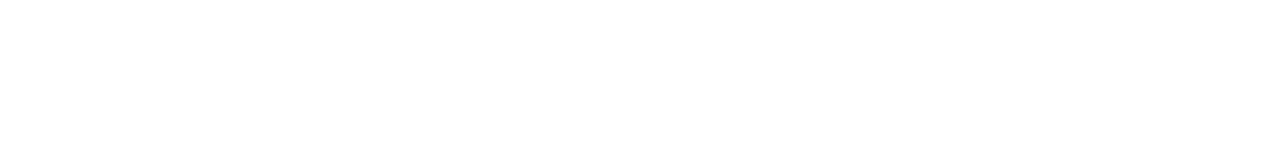
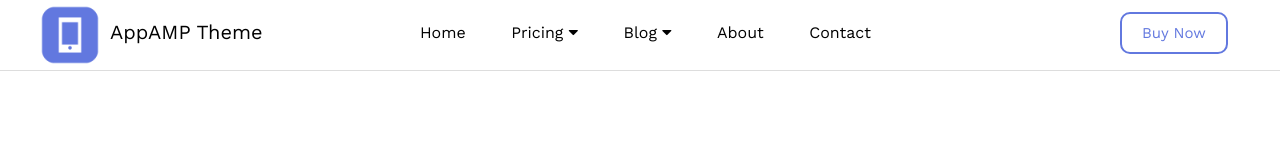
Before and after one commit to dmrezaul/pratice-html-css-7, a plain HTML site: page index.html in a window 1280 px wide. Drawn offline with nearby package versions, Linux system fonts and the light colour scheme.

Commit message:
header complete

```diff
--- a/index.html
+++ b/index.html
@@ -3,11 +3,52 @@
 <head>
     <meta charset="utf-8">
     <title>HTML-CSS-7</title>
+    <link href="https://fonts.googleapis.com/css2?family=Work+Sans:ital,wght@0,300;0,400;0,500;0,600;0,700;0,800;1,200;1,300;1,400;1,500;1,600;1,700&display=swap" rel="stylesheet">
+    <link rel="stylesheet" href="https://cdnjs.cloudflare.com/ajax/libs/font-awesome/4.7.0/css/font-awesome.min.css">
     <link rel="stylesheet" href="style.css">
 </head>
 <body>
 
+    <!--HEADER SECTION-->
 
+    <div class="header-section clear">
+        <div class="main-content">
+            <div class="header-logo left">
+                <a class="logo" href="#">
+                    <img src="picture/logo.png" alt="">
+                    <span>AppAMP Theme</span>
+                </a>
+            </div>
+            <div class="header-menu left">
+                <div class="main-menu">
+                    <ul>
+                        <li><a href="#">Home</a></li>
+                        <li><a href="#">Pricing <i class="fa fa-caret-down" aria-hidden="true"></i>
+                        </a>
+                            <ul>
+                                <li><a href="#">Basic $500</a></li>
+                                <li><a href="#">Standard $800</a></li>
+                                <li><a href="#">Premium $1500</a></li>
+                            </ul>
+                        </li>
+                        <li><a href="#">Blog <i class="fa fa-caret-down" aria-hidden="true"></i>
+                        </a>
+                            <ul>
+                                <li><a href="#">Freelancing</a></li>
+                                <li><a href="#">Digital Marketing</a></li>
+                                <li><a href="#">Web Development</a></li>
+                            </ul>
+                        </li>
+                        <li><a href="#">About</a></li>
+                        <li><a href="#">Contact</a></li>
+                    </ul>
+                </div>
+            </div>
+            <div class="header-button left">
+                <a class="header-btn" href="#">Buy Now</a>
+            </div>
+        </div>
+    </div>
 
 
 
--- a/style.css
+++ b/style.css
@@ -24,3 +24,103 @@
 .right{
     float:right;
 }
+img{
+    max-width:100%;
+}
+a{
+    text-decoration:none;
+}
+.main-content{
+    max-width:1200px;
+    margin:auto;
+}
+body{
+    font-family: 'Work Sans', sans-serif;
+}
+
+/* HEADER SECTION */
+
+.header-section{
+    background:#fff;
+    border-bottom:1px solid #ddd;
+    padding:5px 0;
+}
+.header-section a{
+    color:#010101;
+}
+.header-logo{
+    width:30%;
+}
+.header-menu{
+    width:60%;
+}
+.logo img{
+    height:60px;
+    float:left;
+    margin-right:10px;
+}
+.logo span{
+    display:inline-block;
+    font-size:20px;
+    font-weight:500px;
+    margin-top:15px;
+}
+.header-button{
+    width:10%;
+    float:right;
+}
+.header-btn{
+    border:2px solid #6278DF;
+    display:inline-block;
+    padding:10px 20px;
+    border-radius:10px;
+    margin-top:7px;
+    color:#6278DF !important;
+    font-weight:500px;
+    font-size:15px;
+}
+.header-button:hover a{
+    color:#fff !important;
+    background:#6278DF;
+}
+
+.main-menu{
+
+}
+.main-menu ul{
+
+}
+.main-menu ul li{
+    display:inline-block;
+}
+.main-menu ul li a{
+    display:block;
+    padding:0px 20px;
+    font-size:16px;
+    line-height:55px;
+}
+.main-menu ul li a:hover{
+
+}
+
+/*DROP DOWN MENU*/
+
+.main-menu ul li{
+    position:relative;
+}
+.main-menu ul li ul{
+    position:absolute;
+    left:0;
+    top:100%;
+    width:250px;
+    background:#fff;
+
+    opacity:0;
+    visibility:hidden;
+    transition: .8s;
+
+}
+.main-menu ul li:hover ul{
+    opacity:1;
+    visibility:visible;
+}
```
Also changed, not shown: picture/face2(2).jpg (renamed from picture/face2.jpg), picture/face3(2).jpg (renamed from picture/face3.jpg), picture/face4(2).jpg (renamed from picture/face4.jpg), picture/google4(2).png (renamed from picture/google4.png), picture/logo.png (added), picture/mbr-4.jpg (deleted), picture/sddefault(2).jpg (renamed from picture/sddefault.jpg).
